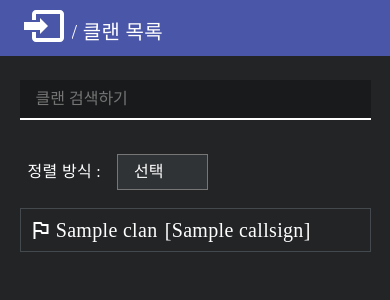
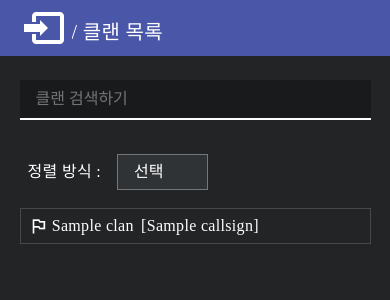
Before and after one commit to krepe-suZette/dega.kr, a Flask app: template templates/clan.html in a window 390 px wide. Shown: the top 300 px of the page. Run offline with Flask 2, Linux system fonts and the light colour scheme; the template is opened without the code that fills it: most values are stand-ins (such as "Sample title", 1, 10 or a date in 2020); parts of the project's set-up code (start-up, migrations or seed data) failed here and were passed over; some web fonts are replaced.

Commit message:
:iphone: Optimize mobile /clan page

```diff
--- a/static/style.css
+++ b/static/style.css
@@ -27,6 +27,7 @@ nav > * {
 .nav-icon img {
     height: 3rem;
     width: 3rem;
+    vertical-align: middle;
 }
 .nav-logo {
     line-height: 3rem;
@@ -226,7 +227,7 @@ input[type="search"]:focus::-webkit-search-cancel-button {
     border: 1px solid #43494c;
     padding: 0.25rem 0.5rem;
     line-height: 1.75rem;
-    height: 2.75rem;
+    height: 2.5rem;
     display: flex;
     align-items: center;
 }
@@ -580,8 +581,22 @@ section.root * {
     .clan-container .clan-title {
         font-size: 1.5rem;
     }
+    /* mobile optimization */
     article {
         font-size: 1rem;
+    }
+    .clan-list {
+        font-size: 1rem;
+    }
+    .clan-info {
+        margin: 0.25rem 0;
+    }
+    .clan-info-row {
+        line-height: 1.5rem;
+        height: 2.25rem;
+    }
+    .col.clan-icon {
+        font-size: 1.25rem;
     }
 }
 
```
